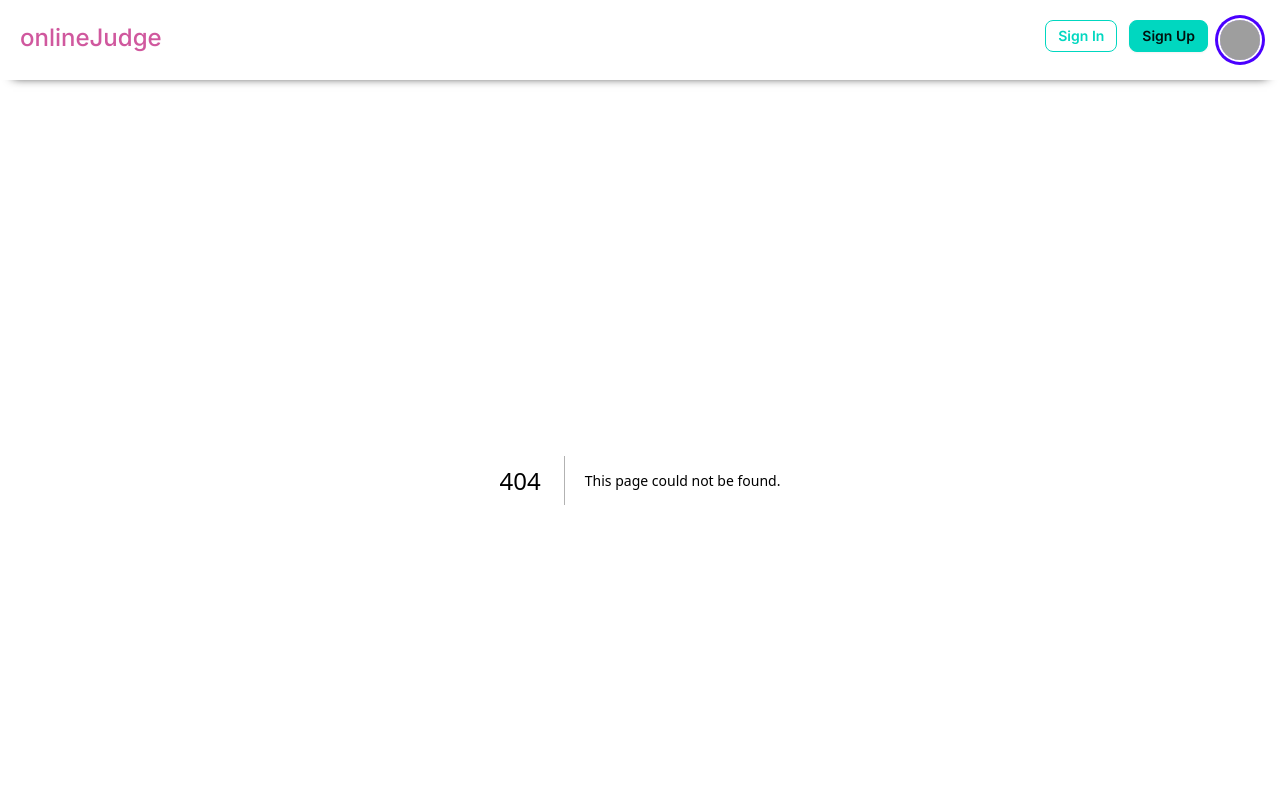
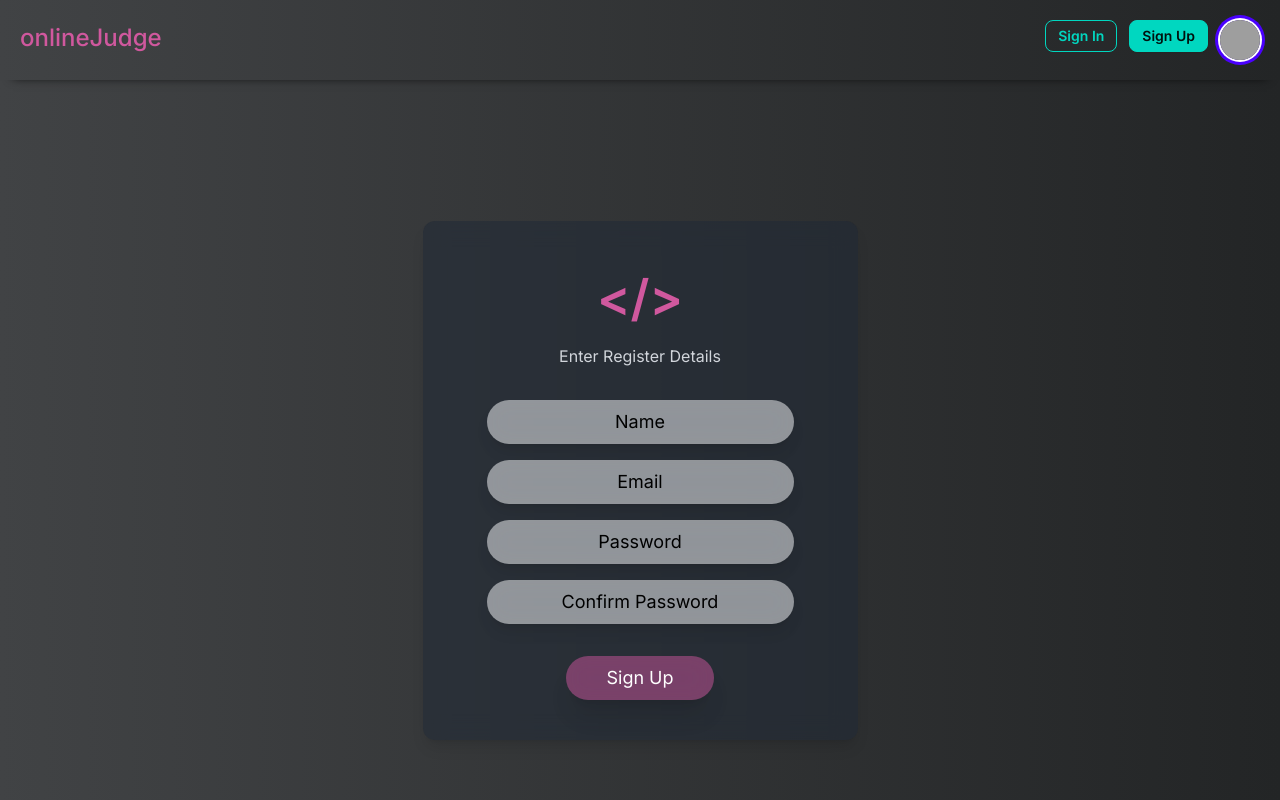
Before and after one commit to aditya028/onlinJudge, a Next.js app in the folder frontend/: page /signUp in a window 1280 px wide. Before the commit this address had no page. Shown: the top 800 px of the page. Built offline with nearby package versions, Linux system fonts and the light colour scheme; grey boxes are pictures that could not be loaded.

Commit message:
added login and signup page

```diff
--- /dev/null
+++ b/frontend/app/signIn/page.js
@@ -0,0 +1,41 @@
+export default function SignInPage() {
+  return (
+    <div className="flex h-screen w-full items-center justify-center ">
+      <div className="rounded-xl bg-gray-800 bg-opacity-50 px-16 py-10 shadow-lg backdrop-blur-md max-sm:px-8">
+        <div className="text-white">
+          <div className="mb-8 flex flex-col items-center">
+            <h1 className="mb-2 text-[50px] text-[#D0589E] font-semibold">{'</>'}</h1>
+            <span className="text-gray-300">Enter Login Details</span>
+          </div>
+          <form action="#">
+            <div className="mb-4 text-lg text-black">
+              <input
+                className="rounded-3xl border-none bg-white  bg-opacity-50 px-6 py-2 text-center text-inherit placeholder-black shadow-lg outline-none backdrop-blur-md"
+                type="text"
+                name="name"
+                placeholder="id@email.com"
+              />
+            </div>
+
+            <div className="mb-4 text-lg text-black">
+              <input
+                className="rounded-3xl border-none bg-white bg-opacity-50 px-6 py-2 text-center text-inherit placeholder-black shadow-lg outline-none backdrop-blur-md"
+                type="Password"
+                name="name"
+                placeholder="*********"
+              />
+            </div>
+            <div className="mt-8 flex justify-center text-lg text-black">
+              <button
+                type="submit"
+                className="rounded-3xl bg-[#D0589E] bg-opacity-50 px-10 py-2 text-white shadow-xl backdrop-blur-md transition-colors duration-300 hover:bg-[#c84692]"
+              >
+                Login
+              </button>
+            </div>
+          </form>
+        </div>
+      </div>
+    </div>
+  );
+}
--- /dev/null
+++ b/frontend/app/signUp/page.js
@@ -0,0 +1,58 @@
+export default function SignUpPage() {
+    return (
+      <div className="flex h-screen w-full items-center justify-center ">
+        <div className="rounded-xl bg-gray-800 bg-opacity-50 px-16 py-10 shadow-lg backdrop-blur-md max-sm:px-8">
+          <div className="text-white">
+            <div className="mb-8 flex flex-col items-center">
+              <h1 className="mb-2 text-[50px] text-[#D0589E] font-semibold">{'</>'}</h1>
+              <span className="text-gray-300">Enter Register Details</span>
+            </div>
+            <form action="#">
+            <div className="mb-4 text-lg text-black">
+                <input
+                  className="rounded-3xl border-none bg-white  bg-opacity-50 px-6 py-2 text-center text-inherit placeholder-black shadow-lg outline-none backdrop-blur-md"
+                  type="text"
+                  name="name"
+                  placeholder="Name"
+                />
+              </div>
+
+              <div className="mb-4 text-lg text-black">
+                <input
+                  className="rounded-3xl border-none bg-white  bg-opacity-50 px-6 py-2 text-center text-inherit placeholder-black shadow-lg outline-none backdrop-blur-md"
+                  type="email"
+                  name="emil"
+                  placeholder="Email"
+                />
+              </div>
+
+              <div className="mb-4 text-lg text-black">
+                <input
+                  className="rounded-3xl border-none bg-white bg-opacity-50 px-6 py-2 text-center text-inherit placeholder-black shadow-lg outline-none backdrop-blur-md"
+                  type="Password"
+                  name="password"
+                  placeholder="Password"
+                />
+              </div>
+              <div className="mb-4 text-lg text-black">
+                <input
+                  className="rounded-3xl border-none bg-white bg-opacity-50 px-6 py-2 text-center text-inherit placeholder-black shadow-lg outline-none backdrop-blur-md"
+                  type="Password"
+                  name="confirPassword"
+                  placeholder="Confirm Password"
+                />
+              </div>
+              <div className="mt-8 flex justify-center text-lg text-black">
+                <button
+                  type="submit"
+                  className="rounded-3xl bg-[#D0589E] bg-opacity-50 px-10 py-2 text-white shadow-xl backdrop-blur-md transition-colors duration-300 hover:bg-[#c84692]"
+                >
+                  Sign Up
+                </button>
+              </div>
+            </form>
+          </div>
+        </div>
+      </div>
+    );
+  }
```
